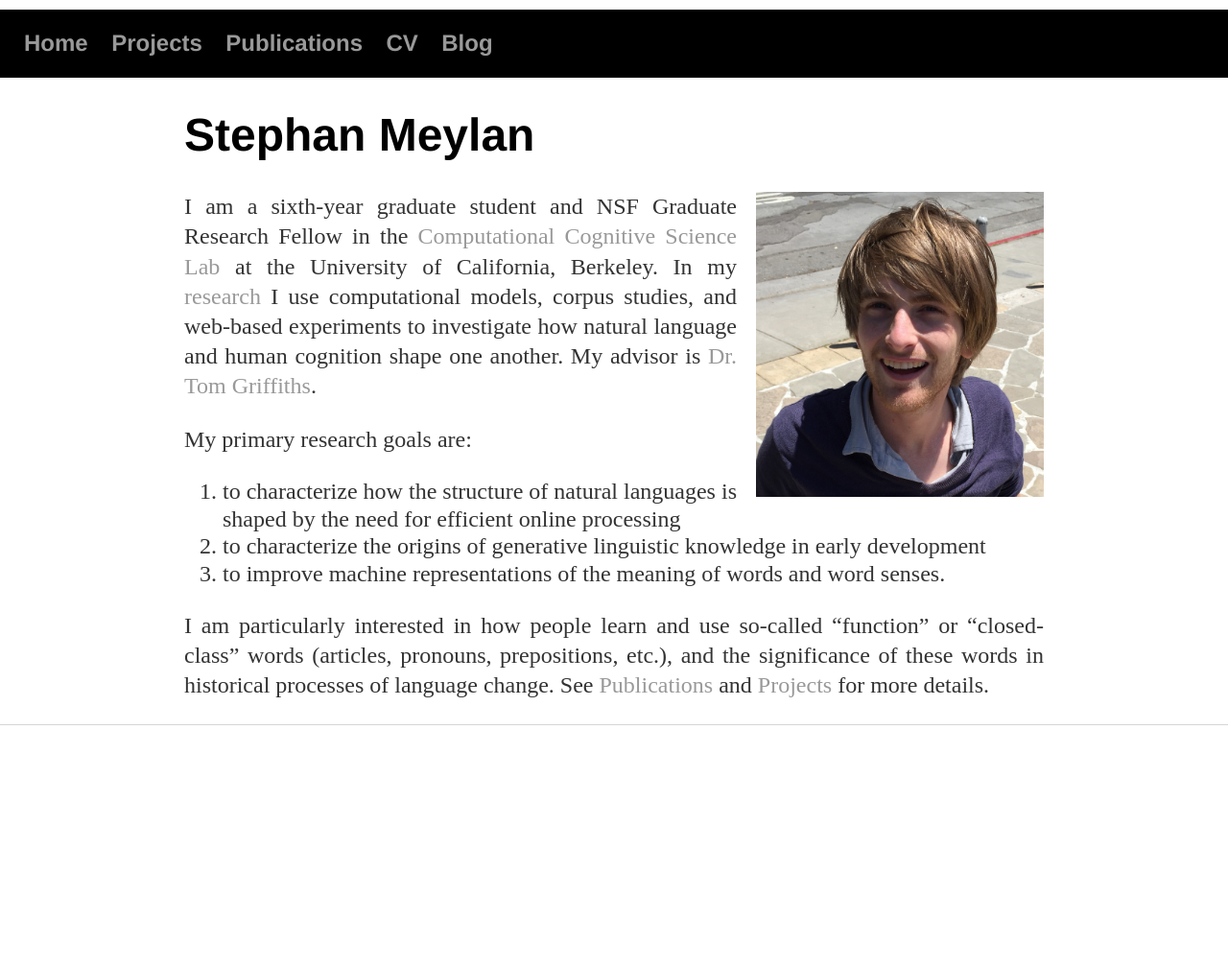
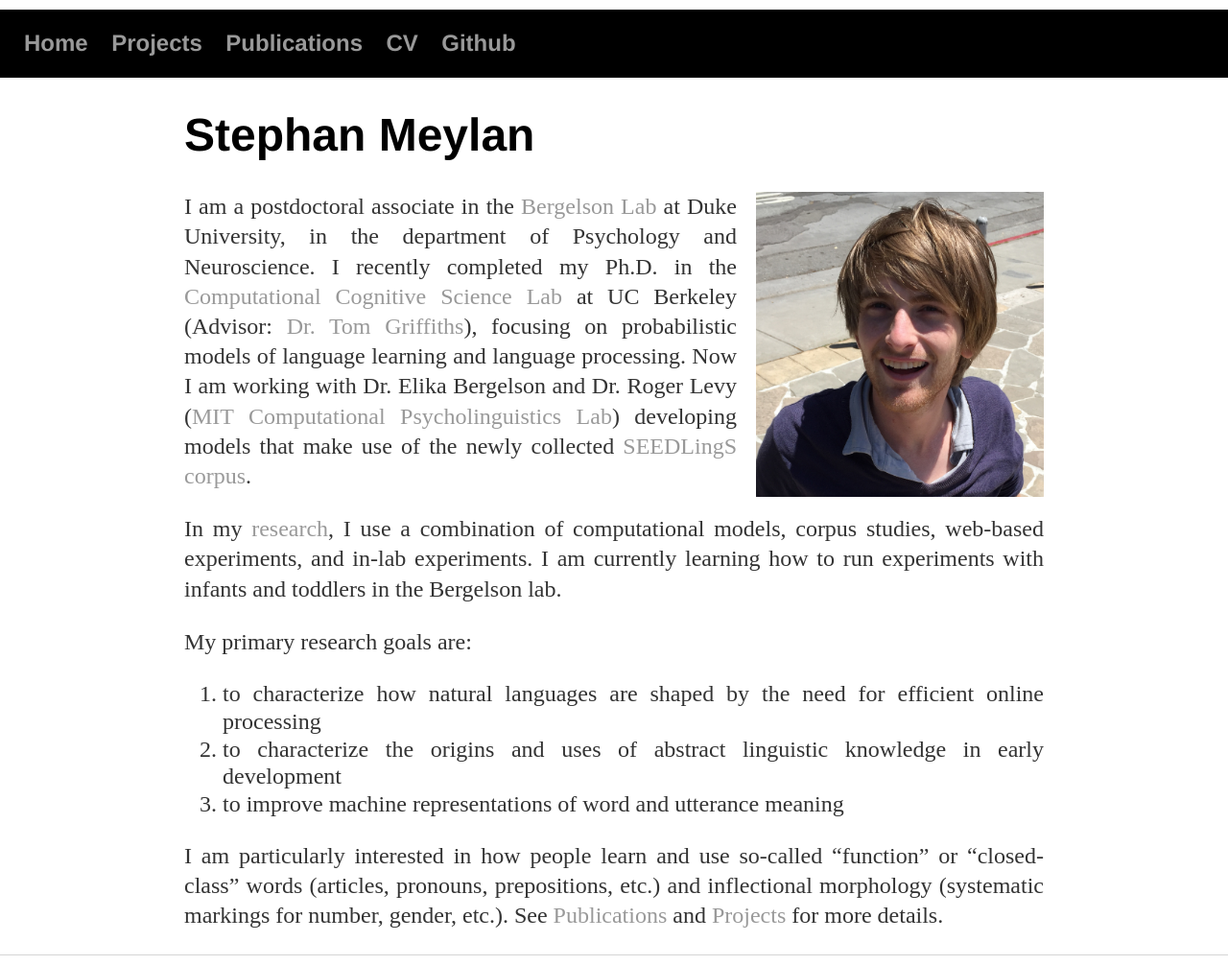
Before and after one commit to WenbinLuomath/smeylan, a Jekyll site: the page built from index.md, in a window 1280 px wide. Shown: the whole page at 96% size. Built offline with Jekyll 4.4.1, drawn with Linux system fonts in a browser that asks for light colours; before the commit the page ends 900 px from its top, so only the background shows below that.

Commit message:
updates for Debember 2018

```diff
--- a/_config.yml
+++ b/_config.yml
@@ -1,2 +1,5 @@
 name: Stephan Meylan
 permalink: /blog/:year/:month/:day/:title
+kramdown:
+  # parse markdown inside block-level HTML tag
+  parse_block_html: true
--- a/_includes/bio.md
+++ b/_includes/bio.md
@@ -2,12 +2,19 @@
 
 ![portrait](images/portrait.jpg){:style="float: right;margin-right: 0px; margin-left: 20px; margin-top: 0px; width: 300px"}
 
-I am a sixth-year graduate student and NSF Graduate Research Fellow in the [Computational Cognitive Science Lab](http://cocosci.berkeley.edu) at the University of California, Berkeley. In my [research](/projects) I use computational models, corpus studies, and web-based experiments to investigate how natural language and human cognition shape one another. My advisor is [Dr. Tom Griffiths](http://cocosci.berkeley.edu/tom/).
+I am a postdoctoral associate in the [Bergelson Lab](http://bergelsonlab.com) at Duke University, in the department of Psychology and Neuroscience.
+I recently completed my Ph.D. in the [Computational Cognitive Science Lab](http://cocosci.berkeley.edu) at UC Berkeley (Advisor: [Dr. Tom Griffiths](https://psych.princeton.edu/person/tom-griffiths)), focusing on probabilistic models of language learning and language processing.
+Now I am working with Dr. Elika Bergelson and Dr. Roger Levy ([MIT
+Computational Psycholinguistics Lab](http://cpl.mit.edu)) developing models that make use of the newly collected [SEEDLingS corpus](http://bergelsonlab.com/seedlings/index.html).
+
+In my [research](/projects), I use a combination of computational models, corpus studies, web-based experiments, and in-lab experiments.
+I am currently learning how to run experiments with infants and toddlers in the Bergelson lab.
 
 My primary research goals are:
 
- 1. to characterize how the structure of natural languages is shaped by the need for efficient online processing
- 2. to characterize the origins of generative linguistic knowledge in early development
- 3. to improve machine representations of the meaning of words and word senses.
+ 1. to characterize how natural languages are shaped by the need for efficient online processing
+ 2. to characterize the origins and uses of abstract linguistic knowledge in early development
+ 3. to improve machine representations of word and utterance meaning
 
-I am particularly interested in how people learn and use so-called "function" or "closed-class" words (articles, pronouns, prepositions, etc.), and the significance of these words in historical processes of language change. See [Publications](/publications) and [Projects](/projects) for more details.
+I am particularly interested in how people learn and use so-called "function" or "closed-class" words (articles, pronouns, prepositions, etc.) and inflectional morphology (systematic markings for number, gender, etc.).
+See [Publications](/publications) and [Projects](/projects) for more details.
--- a/_layouts/default.html
+++ b/_layouts/default.html
@@ -12,7 +12,7 @@
 		        	<li><a href="/projects">Projects</a></li>
 		        	<li><a href="/publications">Publications</a></li>
 	        		<li><a href="/resources/smeylan_cv.pdf">CV</a></li>
-	        		<li><a href="/blog">Blog</a></li>
+	        		<li><a href="https://github.com/smeylan">Github</a></li>
 	    		</ul>
 			</nav>
 			<div class="container">
```
Also changed, not shown: _includes/research_projects.md (+42 -6 lines), projects.md (+1 -1 lines), images/childes_db.png (added), images/detlearn.png (added), images/telephone.png (added), images/wordful.png (added), 1 other file.
